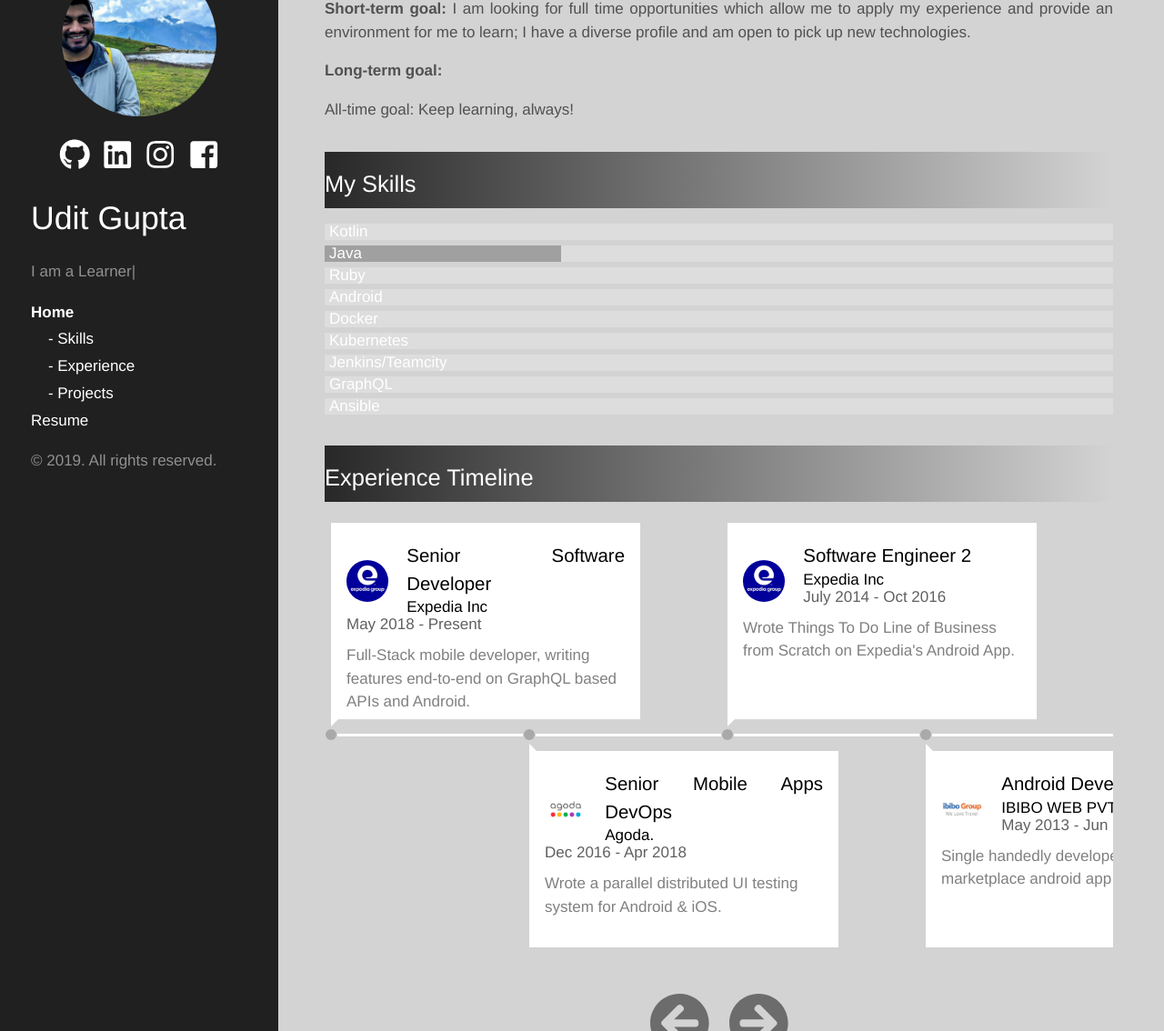
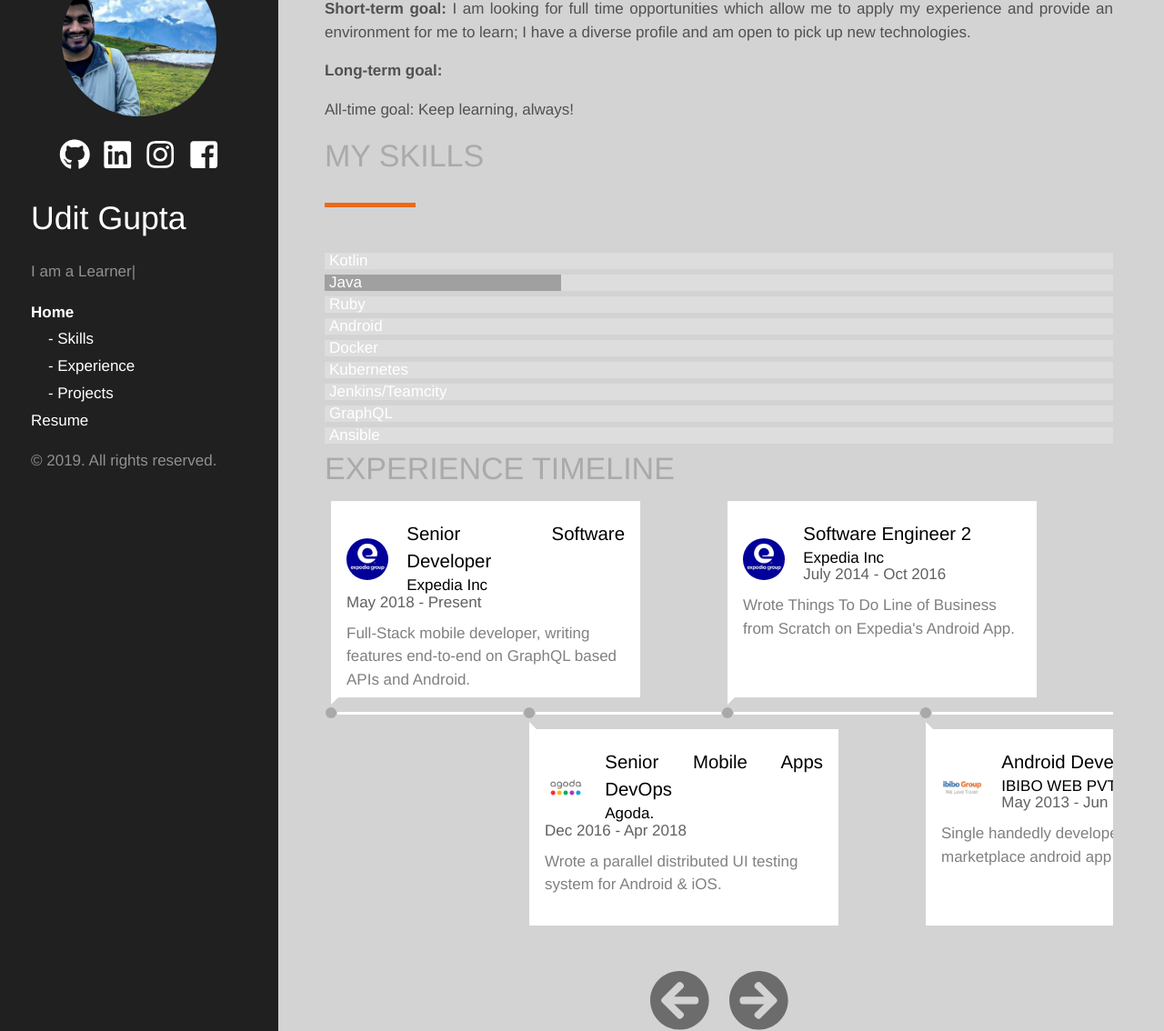
Before and after one commit to sh0kunin/sh0kunin.github.io, a Jekyll site: the page built from index.html, in a window 1280 px wide and 1400 px high, scrolled down 425 px. Shown: the part 101-1235 px from the top of the window at 91% size. Built offline with Jekyll 4.4.1, drawn with Linux system fonts in a browser that asks for light colours; nearby versions of some CDN libraries; Markdown is read by kramdown in place of the engine named in the settings; the list of posts is cut into pages by our own code; grey boxes are pictures that could not be loaded.

Commit message:
First try

```diff
--- a/index.html
+++ b/index.html
@@ -26,7 +26,12 @@
 </p>
 
 <!-- Skill section begin -->
-<section class="resume-section" id="skill-section"><h1><div>My Skills</div></h1></section>
+<section class="resume-section" id="skill-section">
+  <h1>
+    <div>My Skills</div>
+  </h1>
+  <div class="divider"></div>
+</section>
 
 <div class="skill-container">
   <div class="skills language-kotlin"><div class="skills-text">Kotlin</div></div>
--- a/public/css/custom.css
+++ b/public/css/custom.css
@@ -28,16 +28,26 @@
 }
 
 .resume-section h1 {
-  font-weight: lighter;
+  font-weight: 400;
+  color: #aaaaaa;
+  text-transform: uppercase;
+  /*font-weight: lighter;
   font-size: 1.5rem;
   text-align: left;
-  color: white;
+  color: white;*/
   /*background-color: #505050;*/
-  background: linear-gradient(to right, #282828, #d3d3d3);
+  /*background: linear-gradient(to right, #282828, #d3d3d3);
   padding-top: 20px;
   padding-bottom: 10px;
   margin-top: 2rem;
-  margin-bottom: 1rem;
+  margin-bottom: 1rem;*/
+}
+
+.divider {
+  width: 100px;
+  height: 5px;
+  background-color: #ee6817;
+  margin: 30px 0 50px 0;
 }
 
 .section h1 div{
```
Also changed, not shown: 1 other file.
